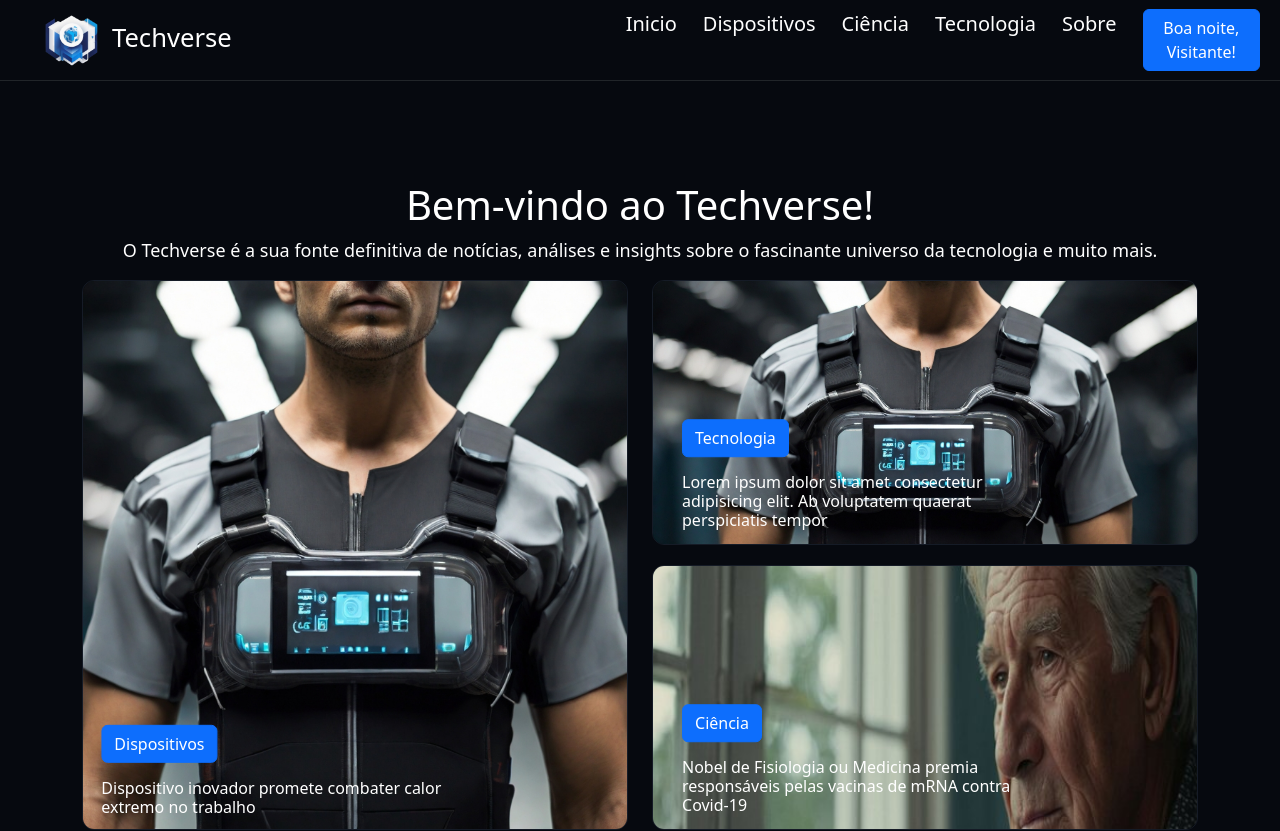
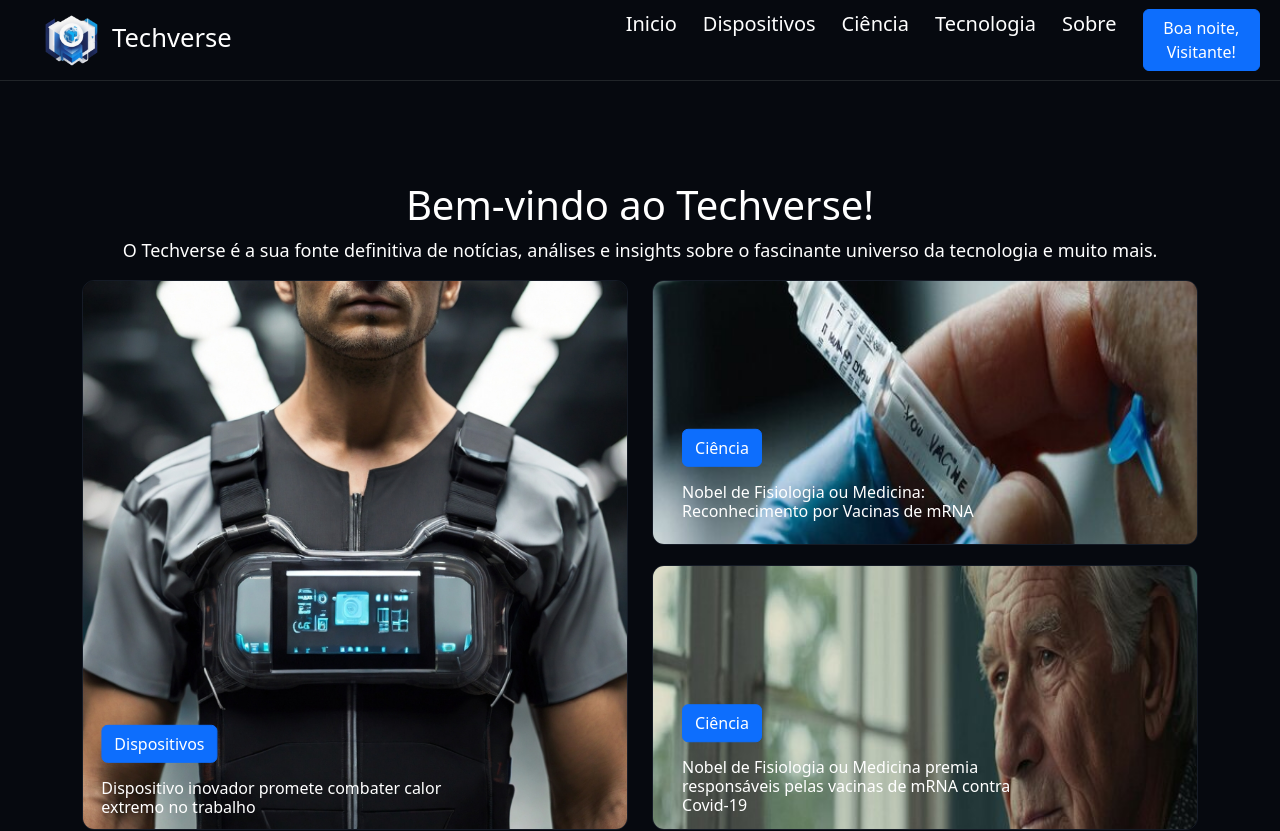
Before and after one commit to flaviooliveira478/TEIA-2023.2, a React (Vite) app: page / in a window 1280 px wide. Shown: the top 831 px of the page. Built offline with nearby package versions, Linux system fonts and the light colour scheme.

Commit message:
update: tittle and image from id

```diff
--- a/src/components/pages/Home/Home.jsx
+++ b/src/components/pages/Home/Home.jsx
@@ -7,6 +7,7 @@ import Releases from "../../Releases.jsx";
 /* imagens Detasques */
 import post1 from "../../../assets/images/image-deviceheat-leonard-ai.jpg";
 import post3 from "../../../assets/images/image-Alzheimer-leonardo-ai.jpg";
+import post2 from "../../../assets/images/image-vaccine-leonardo-ai.jpg";
 
 /* Imagens Notícias mais recentes */
 import noticia1 from "../../../assets/images/2.jpg";
@@ -21,10 +22,10 @@ const Home = () => {
     },
     {
       id: 2,
-      imagem: post1,
-      tag: "Tecnologia",
+      imagem: post2,
+      tag: "Ciência",
       titulo:
-        "Lorem ipsum dolor sit amet consectetur adipisicing elit. Ab voluptatem quaerat perspiciatis tempor",
+        "Nobel de Fisiologia ou Medicina: Reconhecimento por Vacinas de mRNA",
     },
     {
       id: 3,
```
